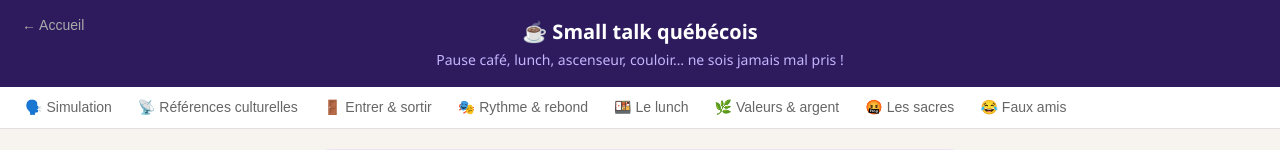
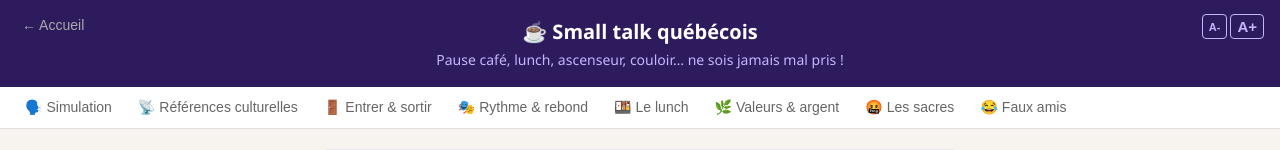
Before and after one commit to cdouret-quebec/Tu-comprends-tu, a React (Create React App) app: page / in a window 1280 px wide. Both pictures are taken after a click on the button 640 px from the left and 130 px from the top of the page. Shown: the top 150 px of the page. Built offline with nearby package versions, Linux system fonts and the light colour scheme.

Commit message:
Grossissement écran

```diff
--- a/src/App.jsx
+++ b/src/App.jsx
@@ -279,6 +279,20 @@ function awardNoisette(sansFaute) {
   if (sansFaute) p.noisettesOr = (p.noisettesOr || 0) + 1;
   saveProgression(p);
   return p;
+}
+const FONTSIZE_KEY = "qc_pro_fontsize";
+function loadFontSize() { try { const v = parseInt(localStorage.getItem(FONTSIZE_KEY), 10); return [0,1,2].includes(v) ? v : 1; } catch { return 1; } }
+function saveFontSize(f) { try { localStorage.setItem(FONTSIZE_KEY, String(f)); } catch {} }
+function fsEm(fontSize) { return fontSize === 0 ? 0.85 : fontSize === 2 ? 1.2 : 1; }
+function FontSizeControl({ fontSize, setFontSize, color = "#555", border = "#E5E7EB", activeBg = "#173404" }) {
+  return (
+    <div style={{ display: "flex", gap: 3 }}>
+      <button onClick={() => setFontSize(f => { const n = Math.max(0, f - 1); saveFontSize(n); return n; })}
+        style={{ background: fontSize === 0 ? activeBg : "none", border: `1px solid ${border}`, borderRadius: 4, color: fontSize === 0 ? "white" : color, cursor: "pointer", fontSize: 11, padding: "3px 6px", fontWeight: 700 }}>A-</button>
+      <button onClick={() => setFontSize(f => { const n = Math.min(2, f + 1); saveFontSize(n); return n; })}
+        style={{ background: fontSize === 2 ? activeBg : "none", border: `1px solid ${border}`, borderRadius: 4, color: fontSize === 2 ? "white" : color, cursor: "pointer", fontSize: 15, padding: "3px 6px", fontWeight: 700 }}>A+</button>
+    </div>
+  );
 }
 
 // Cache des contenus — localStorage dans l'artifact/dev, Supabase sur Vercel
@@ -1070,6 +1084,7 @@ function STFauxAmisCard({ data }) {
 }
 
 function SmallTalkScreen({ onBack, onUpdateProgression, initialModule }) {
+  const [fontSize, setFontSize] = useState(loadFontSize());
   const [activeSTModule, setActiveSTModule] = useState(
     initialModule && initialModule !== "smalltalk"
       ? ST_MODULES.find(m => m.id === initialModule) || null
@@ -1128,10 +1143,13 @@ function SmallTalkScreen({ onBack, onUpdateProgression, initialModule }) {
   }, [activeSTModule?.id]);
 
   return (
-    <div style={{ minHeight: "100vh", background: "#F7F4EF", fontFamily: "'Segoe UI', system-ui, sans-serif" }}>
+    <div style={{ minHeight: "100vh", background: "#F7F4EF", fontFamily: "'Segoe UI', system-ui, sans-serif", fontSize: `${fsEm(fontSize)}em` }}>
       {/* Header */}
       <div style={{ background: "#2D1B5E", padding: "18px 16px", position: "relative", textAlign: "center" }}>
         <button onClick={onBack} style={{ position: "absolute", top: 16, left: 16, background: "none", border: "none", color: "#aaa", cursor: "pointer", fontSize: 14 }}>← Accueil</button>
+        <div style={{ position: "absolute", top: 14, right: 16 }}>
+          <FontSizeControl fontSize={fontSize} setFontSize={setFontSize} color="#C4B5FD" border="#C4B5FD" activeBg="#C4B5FD" />
+        </div>
         <h1 style={{ margin: 0, color: "white", fontSize: 20, fontWeight: 800 }}>☕ Small talk québécois</h1>
         <p style={{ margin: "5px 0 0", color: "#C4B5FD", fontSize: 14 }}>Pause café, lunch, ascenseur, couloir… ne sois jamais mal pris !</p>
       </div>
@@ -1704,6 +1722,7 @@ function HistoireGrammaireScreen({ onBack }) {
   const [content, setContent] = useState(null);
   const [loading, setLoading] = useState(false);
   const [error, setError] = useState(null);
+  const [fontSize, setFontSize] = useState(loadFontSize());
   const contentRef = useRef(null);
 
   const niveauLabel = {
@@ -1798,9 +1817,12 @@ UNIQUEMENT JSON, sans markdown.`;
   }
 
   return (
-    <div style={{ minHeight: "100vh", background: "#F7F4EF", fontFamily: "'Segoe UI', system-ui, sans-serif" }}>
+    <div style={{ minHeight: "100vh", background: "#F7F4EF", fontFamily: "'Segoe UI', system-ui, sans-serif", fontSize: `${fsEm(fontSize)}em` }}>
       <div style={{ background: "#3D1F0F", padding: "18px 16px", position: "relative", textAlign: "center" }}>
         <button onClick={onBack} style={{ position: "absolute", top: 16, left: 16, background: "none", border: "none", color: "#D4A574", cursor: "pointer", fontSize: 14 }}>← Accueil</button>
+        <div style={{ position: "absolute", top: 14, right: 16 }}>
+          <FontSizeControl fontSize={fontSize} setFontSize={setFontSize} color="#D4A574" border="#D4A574" activeBg="#D4A574" />
+        </div>
         <h1 style={{ margin: 0, color: "white", fontSize: 20, fontWeight: 800 }}>📜 Histoire & Grammaire</h1>
         <p style={{ margin: "5px 0 0", color: "#D4A574", fontSize: 14 }}>Apprendre la grammaire à travers l'histoire du Québec</p>
       </div>
@@ -2581,6 +2603,7 @@ function TeacherMode({ onClose }) {
 function ProgressionScreen({ onClose }) {
   const [prog, setProg] = useState(loadProgression());
   const [tab, setTab] = useState("apercu");
+  const [fontSize, setFontSize] = useState(loadFontSize());
   const totalQuiz = prog.quizScores.length;
   const avgScore = totalQuiz > 0 ? Math.round(prog.quizScores.reduce((a, s) => a + (s.score / s.total) * 100, 0) / totalQuiz) : null;
   const totalModules = Object.values(prog.modulesVus).reduce((a, m) => a + Object.values(m).reduce((b, c) => b + c, 0), 0);
@@ -2591,10 +2614,13 @@ function ProgressionScreen({ onClose }) {
   const TS = (a) => ({ padding: "8px 14px", background: "none", border: "none", borderBottom: a ? "2px solid #0369A1" : "2px solid transparent", color: a ? "#0369A1" : "#666", fontWeight: a ? 700 : 500, fontSize: 15, cursor: "pointer", whiteSpace: "nowrap" });
 
   return (
-    <div style={{ minHeight: "100vh", background: "#F7F4EF", fontFamily: "'Segoe UI', system-ui, sans-serif" }}>
-      <div style={{ background: "#1B2B1E", padding: "18px 16px", display: "flex", alignItems: "center", gap: 12 }}>
+    <div style={{ minHeight: "100vh", background: "#F7F4EF", fontFamily: "'Segoe UI', system-ui, sans-serif", fontSize: `${fsEm(fontSize)}em` }}>
+      <div style={{ background: "#1B2B1E", padding: "18px 16px", display: "flex", alignItems: "center", justifyContent: "space-between", gap: 12 }}>
+        <div style={{ display: "flex", alignItems: "center", gap: 12 }}>
           <button onClick={onClose} style={{ background: "none", border: "none", color: "#aaa", cursor: "pointer", fontSize: 15, padding: 0 }}>← Retour</button>
           <h2 style={{ margin: 0, color: "white", fontSize: 18, fontWeight: 800 }}>📊 Ma progression</h2>
+        </div>
+        <FontSizeControl fontSize={fontSize} setFontSize={setFontSize} color="#aaa" border="#aaa" activeBg="#0369A1" />
       </div>
       <div style={{ background: "white", borderBottom: "1px solid #E0E0E0", display: "flex", padding: "0 12px", overflowX: "auto" }}>
         {[["apercu","Aperçu"],["quiz","Résultats quiz"],["ratees",`À réviser${ratees.length > 0 ? ` (${ratees.length})` : ""}`],["modules","Modules explorés"]].map(([id,label]) => (
@@ -3005,20 +3031,24 @@ const D = {
 
 function LexiqueScreen({ onBack }) {
   const [search, setSearch] = useState("");
+  const [fontSize, setFontSize] = useState(loadFontSize());
   const lex = loadLexique();
   const entries = Object.values(lex).sort((a, b) => a.terme.localeCompare(b.terme, "fr"));
   const filtered = entries.filter(e =>
     !search || e.terme.toLowerCase().includes(search.toLowerCase()) || e.definition.toLowerCase().includes(search.toLowerCase())
   );
   return (
-    <div style={{ minHeight: "100vh", background: D.gris0, fontFamily: "'Segoe UI', system-ui, sans-serif" }}>
+    <div style={{ minHeight: "100vh", background: D.gris0, fontFamily: "'Segoe UI', system-ui, sans-serif", fontSize: `${fsEm(fontSize)}em` }}>
       <div style={{ background: D.noir, padding: "16px" }}>
+        <div style={{ display: "flex", alignItems: "center", justifyContent: "space-between", gap: 14 }}>
           <div style={{ display: "flex", alignItems: "center", gap: 14 }}>
             <button onClick={onBack} style={{ background: "none", border: "none", color: D.gris3, cursor: "pointer", fontSize: 14, padding: 0 }}>←</button>
             <div>
               <h2 style={{ margin: 0, color: D.blanc, fontSize: 17, fontWeight: 500, letterSpacing: -0.3 }}>Lexique québécois</h2>
               <p style={{ margin: "2px 0 0", color: D.gris3, fontSize: 13 }}>{entries.length} expression{entries.length > 1 ? "s" : ""} · se remplit au fil des sessions</p>
             </div>
+          </div>
+          <FontSizeControl fontSize={fontSize} setFontSize={setFontSize} color={D.gris3} border={D.gris5} activeBg={D.rouge} />
         </div>
       </div>
       <div style={{ maxWidth: 680, margin: "0 auto", padding: "16px 14px 60px" }}>
@@ -3059,10 +3089,10 @@ export default function App() {
   const [history, setHistory] = useState({});
   const [quizType, setQuizType] = useState("traduction");
   const [sessionStats, setSessionStats] = useState({ quizDone: 0, modulesDone: 0 });
-  const [fontSize, setFontSize] = useState(1);
+  const [fontSize, setFontSize] = useState(loadFontSize());
   const resultRef = useRef(null);
 
-  const FS = fontSize === 0 ? 0.85 : fontSize === 2 ? 1.2 : 1;
+  const FS = fsEm(fontSize);
 
   async function loadModule(mod, sec=secteur, qType=quizType, forceRegen=false) {
     setActiveModule(mod); setContent(null); setError(null); setLoading(true);
@@ -3144,12 +3174,7 @@ export default function App() {
             )}
           </div>
           <div style={{ minWidth: 64, display: "flex", justifyContent: "flex-end", alignItems: "center", gap: 6 }}>
-            <div style={{ display: "flex", gap: 3 }}>
-              <button onClick={() => setFontSize(f => Math.max(0, f-1))}
-                style={{ background: fontSize === 0 ? D.rouge : "none", border: `1px solid ${D.gris5}`, borderRadius: 4, color: fontSize === 0 ? D.blanc : D.gris3, cursor: "pointer", fontSize: 11, padding: "3px 6px", fontWeight: 700 }}>A-</button>
-              <button onClick={() => setFontSize(f => Math.min(2, f+1))}
-                style={{ background: fontSize === 2 ? D.rouge : "none", border: `1px solid ${D.gris5}`, borderRadius: 4, color: fontSize === 2 ? D.blanc : D.gris3, cursor: "pointer", fontSize: 15, padding: "3px 6px", fontWeight: 700 }}>A+</button>
-            </div>
+            <FontSizeControl fontSize={fontSize} setFontSize={setFontSize} color={D.gris3} border={D.gris5} activeBg={D.rouge} />
             <button onClick={()=>setScreen("progression")}
               style={{ background: "none", border: `1px solid ${D.gris5}`, borderRadius: 6, color: D.gris3, cursor: "pointer", fontSize: 13, padding: "5px 10px", display: "flex", alignItems: "center", gap: 4 }}>
               ↗{sessionCount > 0 && <span style={{ background: D.rouge, color: D.blanc, borderRadius: 8, fontSize: 11, padding: "0 4px", fontWeight: 500, marginLeft: 2 }}>{sessionCount}</span>}
```
Lines whose indentation alone changed are shown as unchanged.
